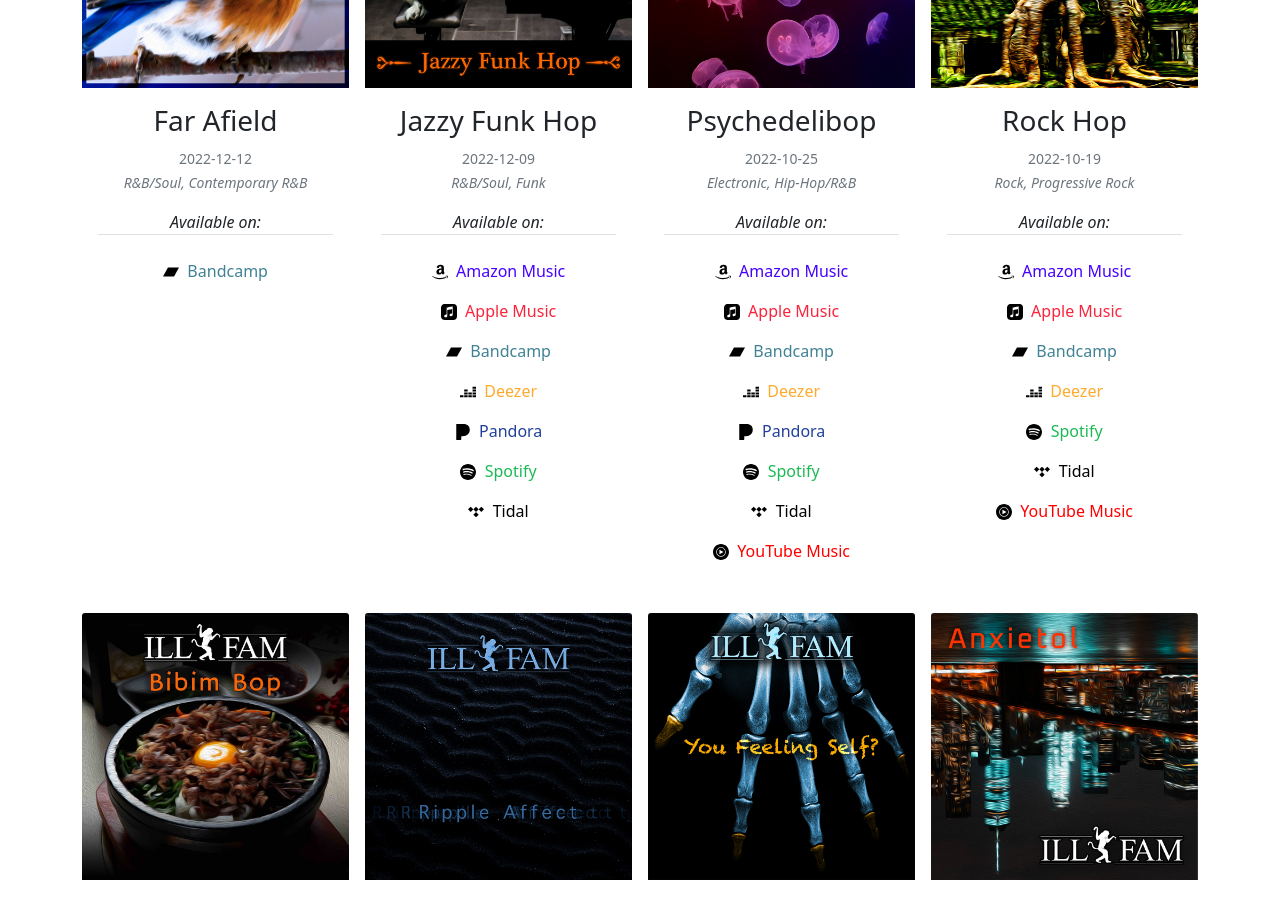
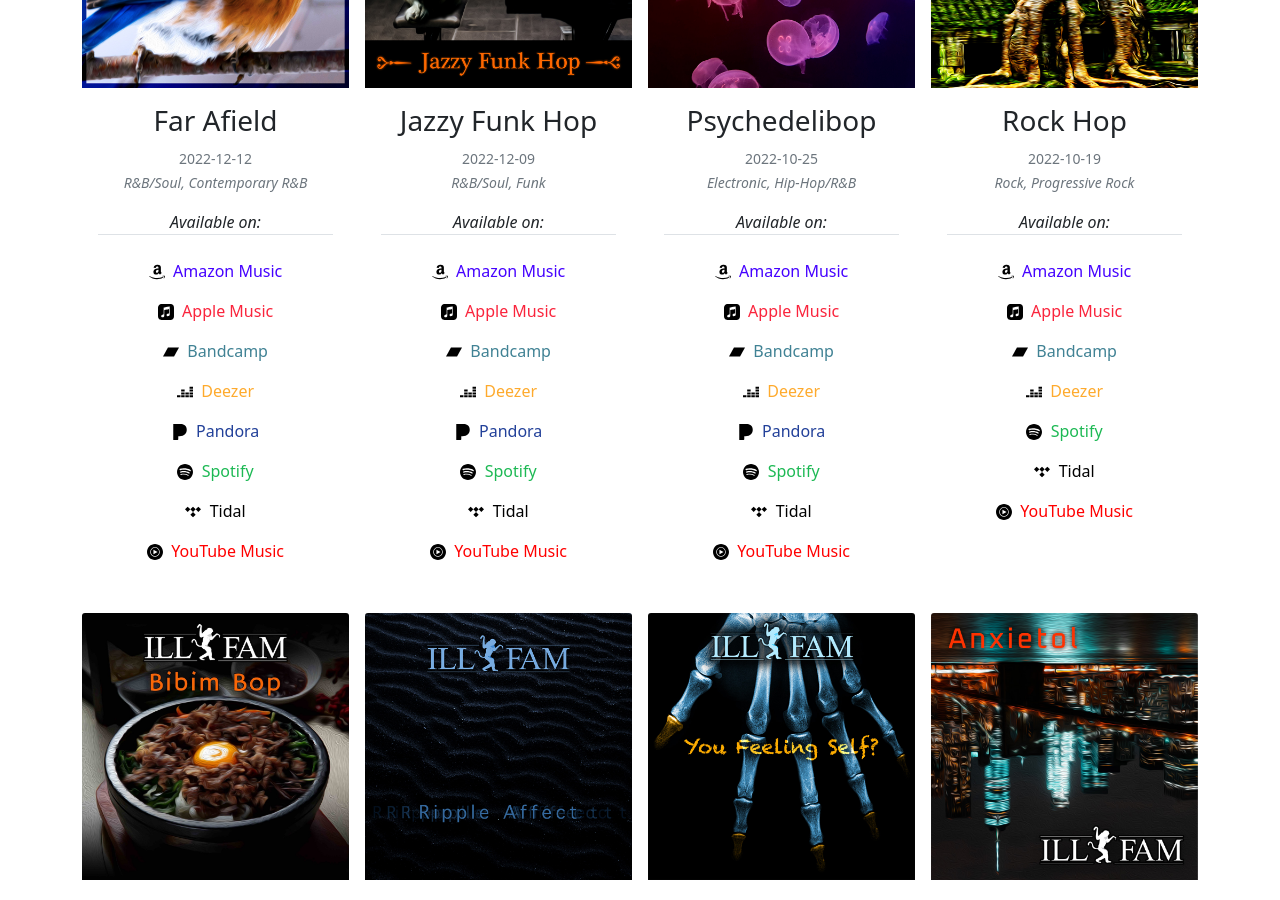
Before and after one commit to illfamiglia/illfamiglia.github.io, a Jekyll site: the page built from ill-fam.html, in a window 1280 px wide and 900 px high, scrolled down 740 px. Built offline with Jekyll 4.4.1, drawn with Linux system fonts in a browser that asks for light colours; some of the changed lines change nothing that is shown.

Commit message:
update ill fam release links, far afield

```diff
--- a/_data/artists.yml
+++ b/_data/artists.yml
@@ -77,16 +77,16 @@
       url: https://illfam.bandcamp.com/album/far-afield
       image: far-afield.jpg
       outlets:
-        amazonmusic:
-        applemusic:
+        amazonmusic: https://music.amazon.com/albums/B0BPVC19KN
+        applemusic: https://music.apple.com/album/far-afield/1659538364
         bandcamp: https://illfam.bandcamp.com/album/far-afield
-        deezer:
-        pandora:
+        deezer: https://www.deezer.com/album/385965807
+        pandora: https://www.pandora.com/artist/ill-fam/far-afield/ALhnzqrgc6Xpb5Z
         soundcloud:
-        spotify:
-        tidal:
+        spotify: https://open.spotify.com/album/6npbU3QCpsXqXLV2YE9397
+        tidal: http://www.tidal.com/album/266304759
         youtube:
-        youtubemusic:
+        youtubemusic: https://music.youtube.com/playlist?list=OLAK5uy_kY9QSb4cpaJdzuxkZFbAr4-dyUCIoMATM
     - id: jazzy-funk-hop
       name: Jazzy Funk Hop
       date: 2022-12-09
@@ -103,7 +103,7 @@
         spotify: https://open.spotify.com/album/3xViJs3IYYt2WQdeUK43nl
         tidal: https://tidal.com/album/265475785
         youtube:
-        youtubemusic:
+        youtubemusic: https://music.youtube.com/playlist?list=OLAK5uy_nPMVk8Vw4rDF2Z6ozNf0kmPIz22Siouq8
     - id: psychedelibop
       name: Psychedelibop
       date: 2022-10-25
```
